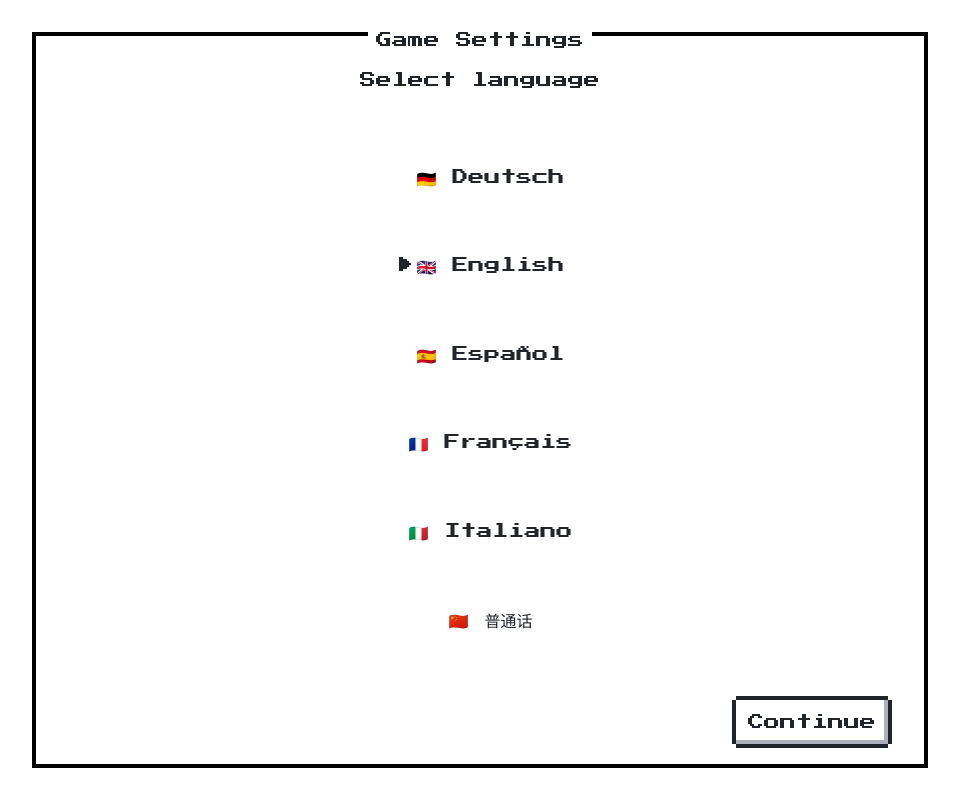
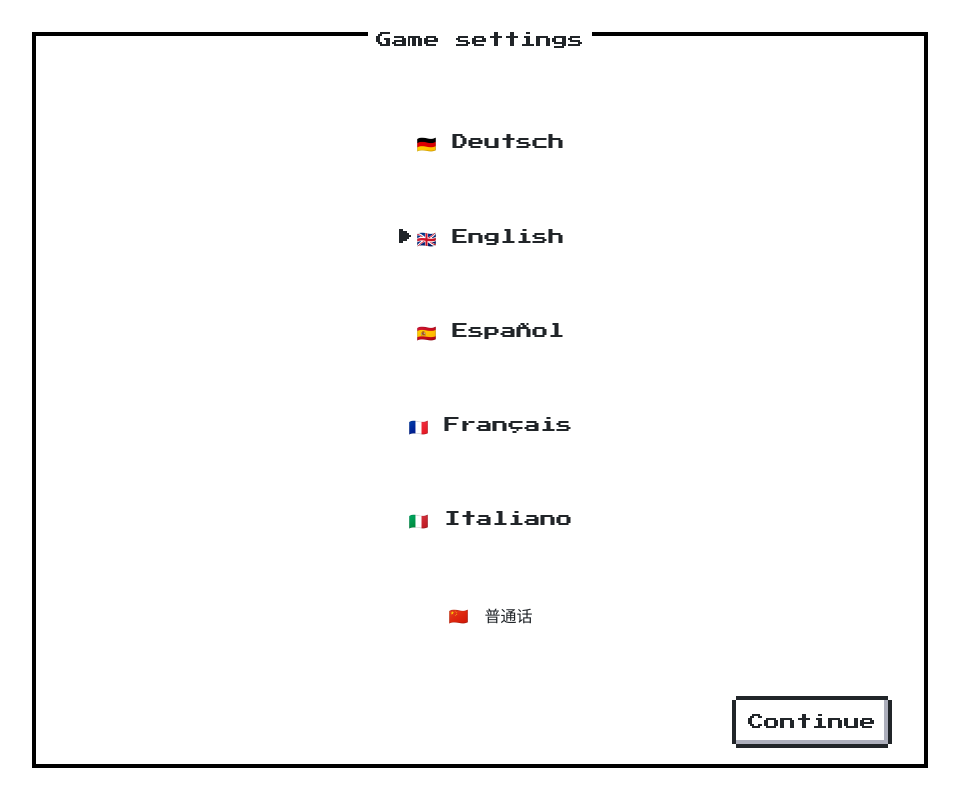
Before and after one commit to cdsaccella/whichmovie, a React (Create React App) app in the folder frontend/: page / in a window 1280 px wide. Shown: the top 800 px of the page, without its empty margins (160-1119 px from the left). Built offline with nearby package versions, Linux system fonts and the light colour scheme; no server answers.

Commit message:
fixing some errors

```diff
--- a/frontend/src/App.jsx
+++ b/frontend/src/App.jsx
@@ -54,7 +54,7 @@ function App() {
           {!gameStarted && (
             <>
               <header className="App-header App-section">
-                <GameWrapper title="Game Settings">
+                <GameWrapper title={t("Game settings")}>
                   <GameSettings i18n={i18n} finished={startGame}></GameSettings>
                 </GameWrapper>
               </header>
--- a/frontend/src/components/GameSettings/OptionsSelector/index.jsx
+++ b/frontend/src/components/GameSettings/OptionsSelector/index.jsx
@@ -1,4 +1,4 @@
-import React, { useState } from "react";
+import React, { useState, useEffect } from "react";
 import { withTranslation } from "react-i18next";
 import "./styles.css";
 
@@ -12,9 +12,13 @@ function OptionsSelector({
 }) {
   const [selectedOption, setSelectedOption] = useState(defaultOption);
 
+  useEffect(() => {
+    setSelectedOption(defaultOption);
+  }, [defaultOption]);
+
   return (
     <div className="section option-selector-container">
-      <p>{title}</p>
+      {title && <p className="mar-top">{title}</p>}
       <div className="options-container">
         {options.map((option) => (
           <div key={option.action}>
--- a/frontend/src/components/GameSettings/OptionsSelector/styles.css
+++ b/frontend/src/components/GameSettings/OptionsSelector/styles.css
@@ -18,10 +18,6 @@
   align-self: flex-end;
 }
 
-.option-description {
-  margin-top: 20px;
-}
-
 @media (max-width: 600px) {
   .options-container {
     width: 100%;
--- a/frontend/src/components/GameSettings/index.jsx
+++ b/frontend/src/components/GameSettings/index.jsx
@@ -35,7 +35,6 @@ function GameSettings({ finished, i18n, t }) {
   };
 
   const SELECT_LANGUAGE = {
-    title: t("Select language"),
     options: [
       { icon: "🇩🇪", label: "Deutsch", action: "de" },
       { icon: "🇬🇧", label: "English", action: "en" },
@@ -67,7 +66,7 @@ function GameSettings({ finished, i18n, t }) {
         (option, index) =>
           currentStep === index && (
             <OptionsSelector
-              key={option.title}
+              key={option.action + index}
               {...option}
               selectOption={(action) => next(option.dispatcher, action)}
             ></OptionsSelector>
--- a/frontend/src/i18n.js
+++ b/frontend/src/i18n.js
@@ -12,6 +12,7 @@ const resources = {
       Loading: 'Loading',
       'Your score is': 'Your score is',
       Continue: 'Continue',
+      'Game settings': 'Game settings',
       'Choose the mode you want to play': 'Choose the mode you want to play',
       'Classic Mode': 'Classic Mode',
       'Try to hit the best you can without losing': 'Try to hit the best you can without losing',
@@ -27,6 +28,7 @@ const resources = {
       Loading: 'Cargando',
       'Your score is': 'Tu puntaje es',
       Continue: 'Continuar',
+      'Game settings': 'Configuración',
       'Choose the mode you want to play': 'Elige el modo que quieres jugar',
       'Classic Mode': 'Modo Clásico',
       'Try to hit the best you can without losing': 'Intenta adivinar lo máximo que puedas sin perder',
@@ -42,6 +44,7 @@ const resources = {
       Loading: 'Wird geladen',
       'Your score is': 'Dein Ergebnis ist',
       Continue: 'Fortsetzen',
+      'Game settings': 'Spieleinstellungen',
       'Choose the mode you want to play': 'Wählen Sie den Modus, den Sie spielen möchten',
       'Classic Mode': 'Klassischer Modus',
       'Try to hit the best you can without losing': 'Versuchen Sie, das Beste zu geben, ohne zu verlieren',
@@ -57,6 +60,7 @@ const resources = {
       Loading: 'Chargement',
       'Your score is': 'Votre score est',
       Continue: 'Continuer',
+      'Game settings': 'Paramètres de jeu',
       'Choose the mode you want to play': 'Choisissez le mode auquel vous souhaitez jouer',
       'Classic Mode': 'Mode classique',
       'Try to hit the best you can without losing': 'Essayez de frapper du mieux que vous pouvez sans perdre',
@@ -72,6 +76,7 @@ const resources = {
       Loading: 'Caricamento in corso',
       'Your score is': 'Il tuo punteggio è',
       Continue: 'Continua',
+      'Game settings': 'Impostazioni',
       'Choose the mode you want to play': 'Scegli la modalità che desideri giocare',
       'Classic Mode': 'Modalità classica',
       'Try to hit the best you can without losing': 'Cerca di colpire il meglio che puoi senza perdere',
@@ -87,7 +92,8 @@ const resources = {
       Loading: '装货',
       'Your score is': '你的分数是',
       Continue: '继续',
-      'Select the mode that you want to play': '选择您要播放的模式',
+      'Game settings': '游戏设置',
+      'Choose the mode you want to play': '选择您要播放的模式',
       'Classic Mode': '经典模式',
       'Try to hit the best you can without losing': '尝试在不损失的情况下尽力而为',
       'Time Trial Mode': '计时赛模式',
--- a/frontend/src/index.css
+++ b/frontend/src/index.css
@@ -2,3 +2,15 @@ body {
   -webkit-font-smoothing: antialiased;
   -moz-osx-font-smoothing: grayscale;
 }
+
+.mar-ver {
+  margin: 10px 0;
+}
+
+.mar-top {
+  margin-top: 20px;
+}
+
+.mar-bottom {
+  margin-bottom: 20px;
+}
--- a/frontend/src/reducers/TimeTrialReducer.js
+++ b/frontend/src/reducers/TimeTrialReducer.js
@@ -91,6 +91,7 @@ export const timeTrialInGameReducer = (state, action) => {
         ...IN_GAME_EMPTY_STATE,
         time: action.payload.time,
         lives: action.payload.lives,
+        timeDiscount: action.payload.timeCost,
       };
     default:
       return state;
```
